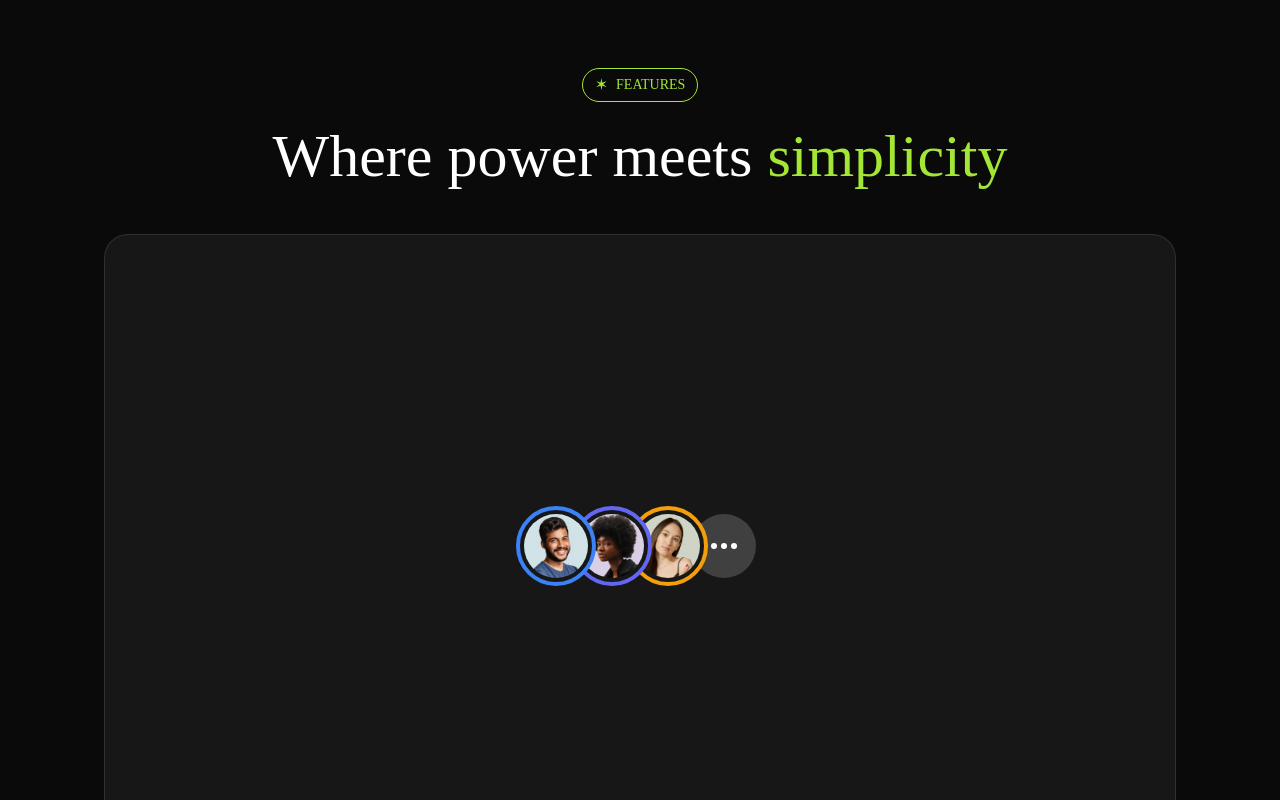
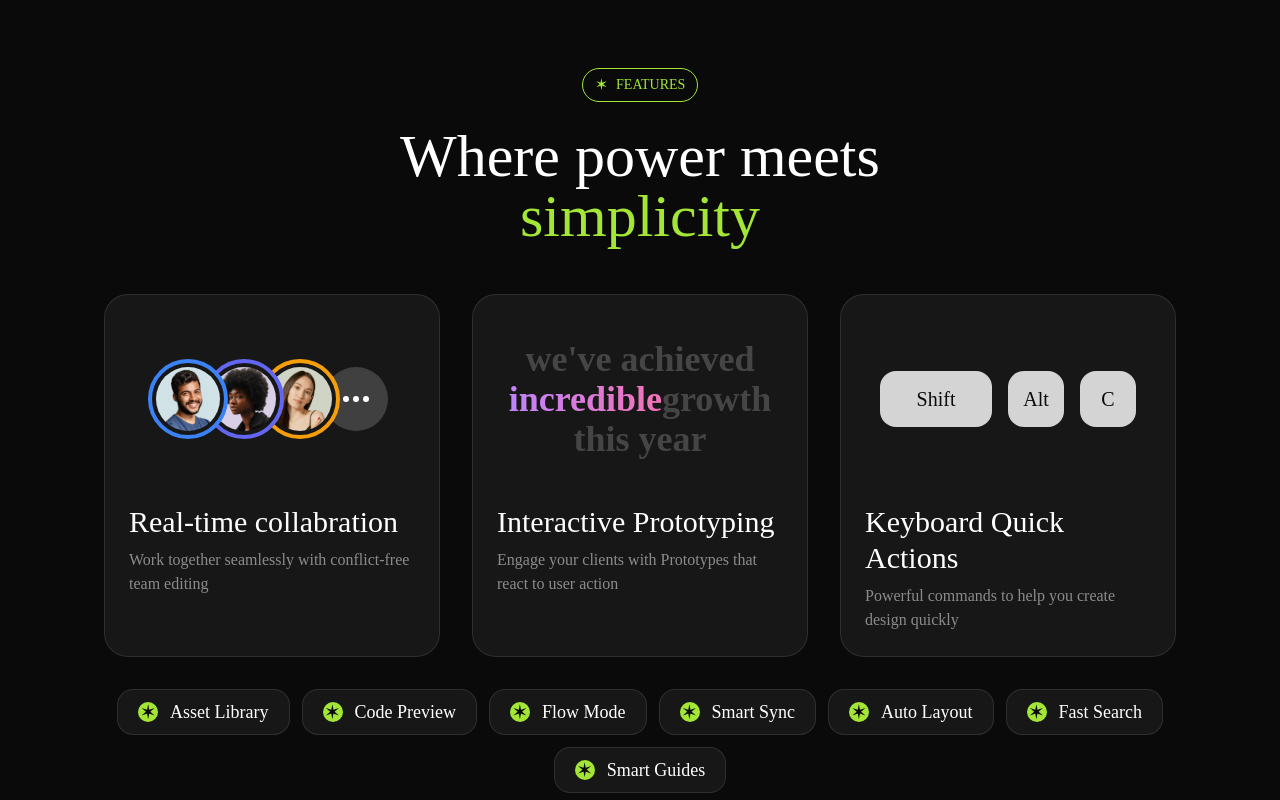
Before and after one commit to prithvikings/Course-Ai, a Next.js app: page / in a window 1280 px wide. Shown: the part 1840-2640 px from the top of the page. Built offline with nearby package versions, Linux system fonts and the light colour scheme.

Commit message:
Refactor FeatureCard component to add custom className prop

```diff
--- a/src/components/Feature-Card.tsx
+++ b/src/components/Feature-Card.tsx
@@ -1,12 +1,17 @@
+import { twMerge } from "tailwind-merge";
+
 export default function FeatureCard(props:{
     // Add your props here
     title: string;
     description: string;
     children?: React.ReactNode;
+    className?: string;
 }) {
-    const {title, description,children} = props;
+    const {title, description,children,className} = props;
     return (
-        <div className="bg-neutral-900 border border-white/10 p-6 rounded-3xl">
+        <div className={twMerge(
+            "bg-neutral-900 border border-white/10 p-6 rounded-3xl", className
+        )}>
             <div className="aspect-video">{children}</div>
             <div>
                 <h3 className="text-3xl font-medium mt-6">{title}</h3>
--- a/src/components/Key.tsx
+++ b/src/components/Key.tsx
@@ -7,7 +7,7 @@
     return (
         <div
             className={twMerge(
-                "inline-flex rounded-full font-bold text-sm bg-neutral-500 px-2 rounded-tl-none bg-white-10 text-white/50",
+                " bg-neutral-300 size-14 inline-flex items-center justify-center rounded-2xl text-neutral-950 text-xl font-medium",
                 className
             )}
             {...otherProps}
--- a/src/sections/Features.tsx
+++ b/src/sections/Features.tsx
@@ -23,14 +23,15 @@
                 <div className="flex justify-center">
                     <Tag>Features</Tag>
                 </div>
-                <h2 className="text-6xl font-medium text-center mt-6">
+                <h2 className="text-6xl font-medium text-center mt-6 max-w-2xl mx-auto">
                     Where power meets{" "}
                     <span className="text-lime-400">simplicity</span>
                 </h2>
-                <div className="mt-12 grid grid-cols-1 gap-8">
+                <div className="mt-12 grid grid-cols-1 gap-8 md:grid-cols-4 lg:grid-cols-3">
                     <FeatureCard
                         title="Real-time collabration"
                         description="Work together seamlessly with conflict-free team editing"
+                        className="md:col-span-2 lg:col-span-1"
                     >
                         <div className="aspect-video flex items-center justify-center">
                             <Avatar className="z-40">
@@ -69,6 +70,7 @@
                     <FeatureCard
                         title="Interactive Prototyping"
                         description="Engage your clients with Prototypes that react to user action"
+                        className="md:col-span-2 lg:col-span-1"
                     >
                         <div className="aspect-video flex items-center justify-center">
                             <p className="text-4xl font-extrabold text-white/20 text-center">
@@ -83,19 +85,20 @@
                     <FeatureCard
                         title="Keyboard Quick Actions"
                         description="Powerful commands to help you create design quickly"
+                        className="md:col-span-2 md:col-start-2 lg:col-span-1 lg:col-start-auto"
                     >
-                        <div className="aspect-video flex items-center justify-center">
-                            <Key>Shift</Key>
-                            <Key>Alt</Key>
-                            <Key>C</Key>
+                        <div className="aspect-video flex items-center justify-center gap-4">
+                            <Key className="w-28">Shift</Key>
+                            <Key >Alt</Key>
+                            <Key >C</Key>
                         </div>
                     </FeatureCard>
                 </div>
-                <div>
+                <div className="mt-8 flex flex-wrap gap-3 justify-center">
                     {features.map((feature) => (
-                        <div key={feature}>
-                            <span></span>
-                            <span>{feature}</span>
+                        <div key={feature} className="bg-neutral-900 border border-white/10 inline-flex px-3 py-1.5 rounded-2xl gap-3 items-center md:px-5 md:py-2">
+                            <span className="bg-lime-400 text-neutral-950 size-5 rounded-full flex items-center justify-center text-xl">&#10038;</span>
+                            <span className="font-medium md:text-lg">{feature}</span>
                         </div>
                     ))}
                 </div>
```
